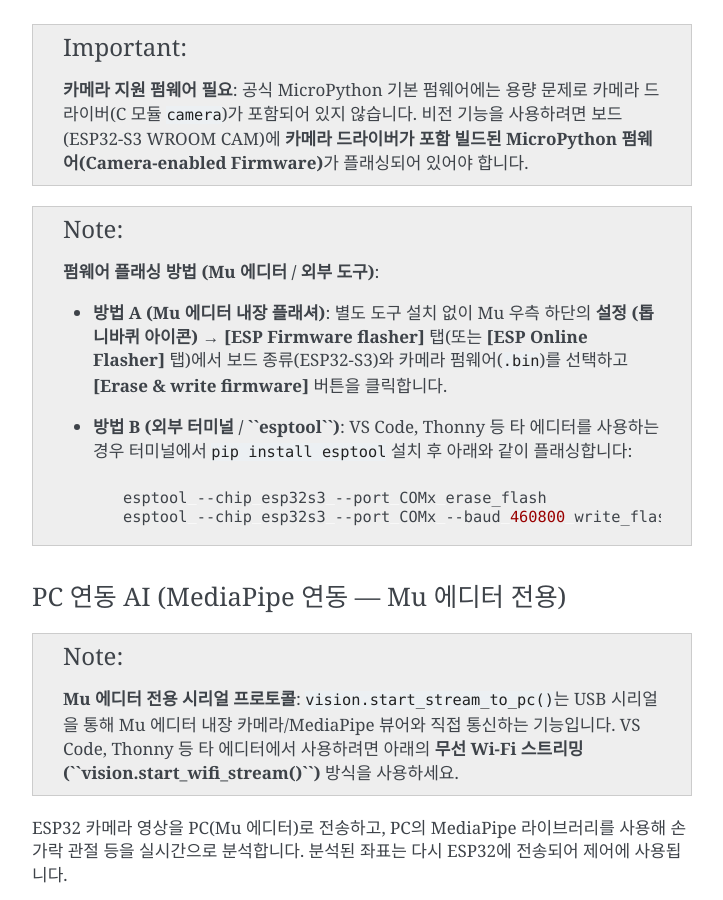
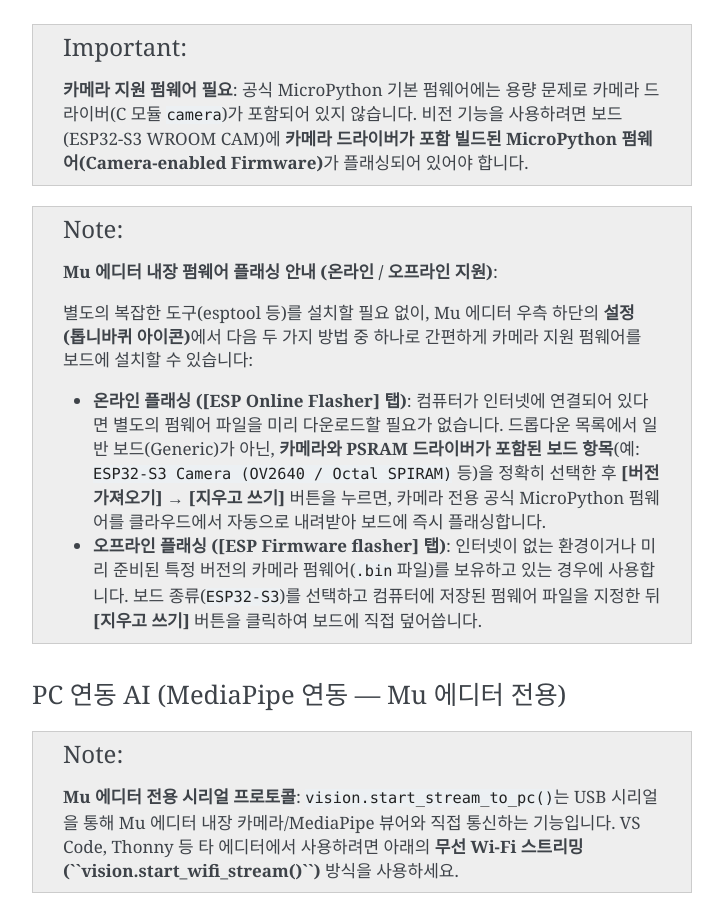
Before and after one commit to roboticsware/espzero, a Sphinx documentation site: the page built from docs/recipes.rst, in a window 1280 px wide and 900 px high, scrolled down 15669 px. Shown: the whole window, without its empty margins (388-1111 px from the left). Built offline with Sphinx 7.4.7, drawn with Linux system fonts in a browser that asks for light colours.

Commit message:
docs: update firmware flashing guide to detail Mu online and offline flashers

```diff
--- a/docs/recipes.rst
+++ b/docs/recipes.rst
@@ -483,15 +483,16 @@ ESP32-S3 AI 비전 카메라와 에디터 연동 및 단독 실행 AI 예제입
     비전 기능을 사용하려면 보드(ESP32-S3 WROOM CAM)에 **카메라 드라이버가 포함 빌드된 MicroPython 펌웨어(Camera-enabled Firmware)**\ 가 플래싱되어 있어야 합니다.
 
 .. note::
-    **펌웨어 플래싱 방법 (Mu 에디터 / 외부 도구)**:
+    **Mu 에디터 내장 펌웨어 플래싱 안내 (온라인 / 오프라인 지원)**:
 
-    * **방법 A (Mu 에디터 내장 플래셔)**: 별도 도구 설치 없이 Mu 우측 하단의 **설정 (톱니바퀴 아이콘) → [ESP Firmware flasher]** 탭(또는 **[ESP Online Flasher]** 탭)에서 보드 종류(ESP32-S3)와 카메라 펌웨어(``.bin``)를 선택하고 **[Erase & write firmware]** 버튼을 클릭합니다.
-    * **방법 B (외부 터미널 / ``esptool``)**: VS Code, Thonny 등 타 에디터를 사용하는 경우 터미널에서 ``pip install esptool`` 설치 후 아래와 같이 플래싱합니다:
+    별도의 복잡한 도구(esptool 등)를 설치할 필요 없이, Mu 에디터 우측 하단의 **설정 (톱니바퀴 아이콘)**\ 에서 다음 두 가지 방법 중 하나로 간편하게 카메라 지원 펌웨어를 보드에 설치할 수 있습니다:
 
-      .. code-block:: bash
+    * **온라인 플래싱 ([ESP Online Flasher] 탭)**:
+      컴퓨터가 인터넷에 연결되어 있다면 별도의 펌웨어 파일을 미리 다운로드할 필요가 없습니다.
+      드롭다운 목록에서 일반 보드(Generic)가 아닌, **카메라와 PSRAM 드라이버가 포함된 보드 항목**\ (예: ``ESP32-S3 Camera (OV2640 / Octal SPIRAM)`` 등)을 정확히 선택한 후 **[버전 가져오기] → [지우고 쓰기]** 버튼을 누르면, 카메라 전용 공식 MicroPython 펌웨어를 클라우드에서 자동으로 내려받아 보드에 즉시 플래싱합니다.
 
-          esptool --chip esp32s3 --port COMx erase_flash
-          esptool --chip esp32s3 --port COMx --baud 460800 write_flash -z 0x0 firmware.bin
+    * **오프라인 플래싱 ([ESP Firmware flasher] 탭)**:
+      인터넷이 없는 환경이거나 미리 준비된 특정 버전의 카메라 펌웨어(``.bin`` 파일)를 보유하고 있는 경우에 사용합니다. 보드 종류(``ESP32-S3``)를 선택하고 컴퓨터에 저장된 펌웨어 파일을 지정한 뒤 **[지우고 쓰기]** 버튼을 클릭하여 보드에 직접 덮어씁니다.
 
 PC 연동 AI (MediaPipe 연동 — Mu 에디터 전용)
 ~~~~~~~~~~~~~~~~~~~~~~~~~~~~~~~~~~~~~~~~~~~~
```
Also changed, not shown: docs/en/recipes.rst (+7 -6 lines), docs/uz/recipes.rst (+7 -6 lines).
